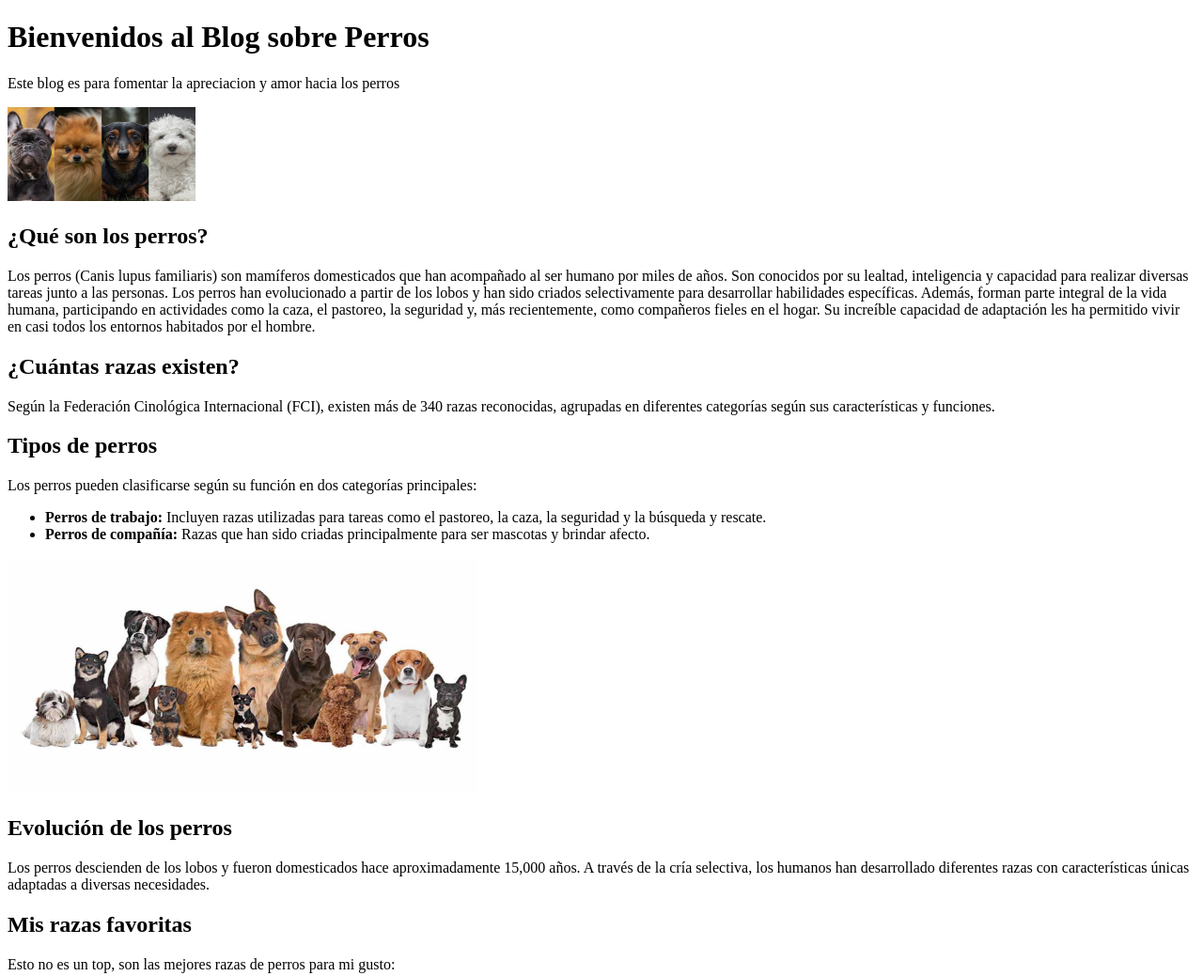
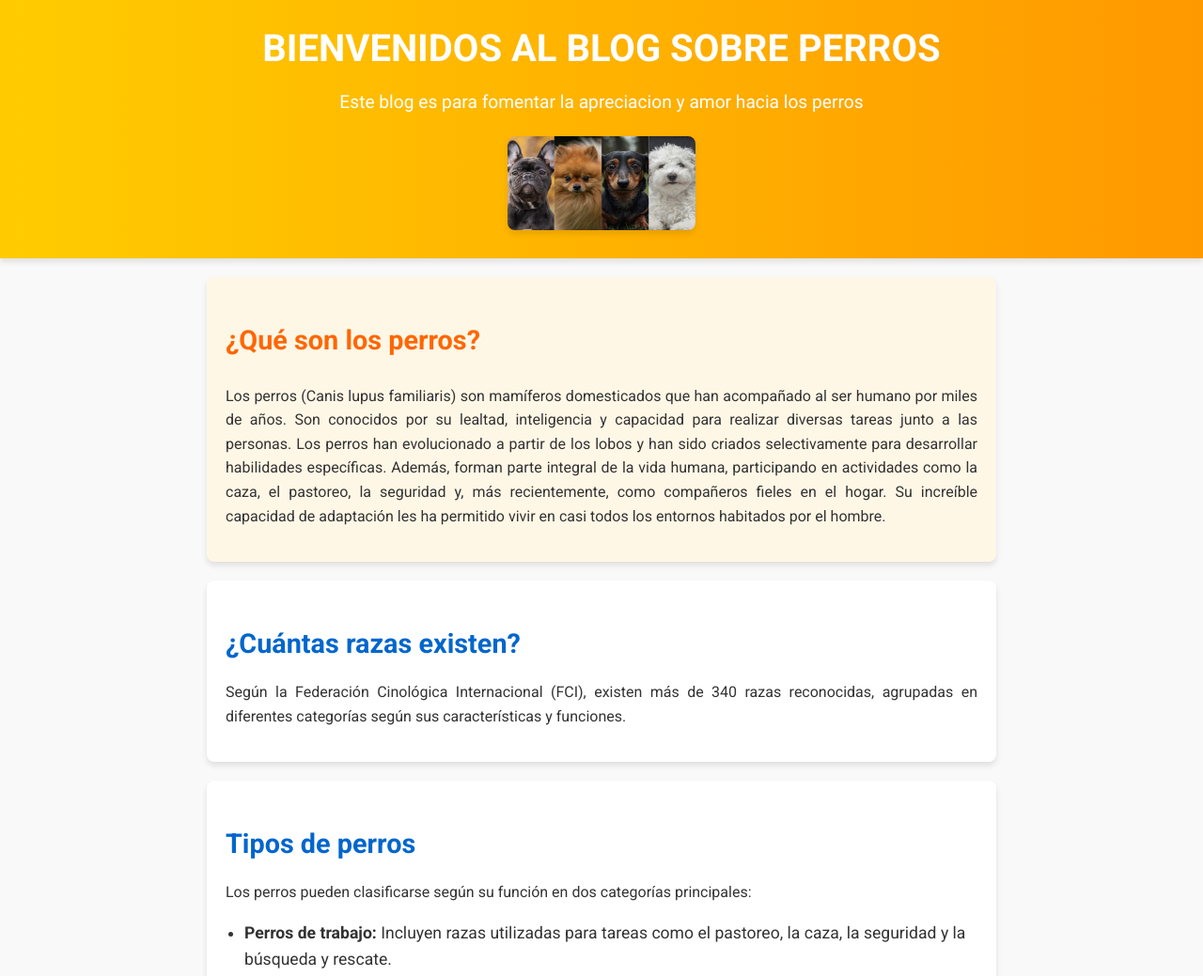
Before and after one commit to jemilianofl/CH50_intro-web_MiPrimerBlog, a plain HTML site: page index.html in a window 1280 px wide. Shown: the top 1039 px of the page at 94% size. Drawn offline with Linux system fonts and the light colour scheme.

Commit message:
Feat: Changes in the main page HTML and style CSS

```diff
--- a/index.html
+++ b/index.html
@@ -4,31 +4,46 @@
     <meta charset="UTF-8">
     <meta name="viewport" content="width=device-width, initial-scale=1.0">
     <title>Blog sobre Perros</title>
+    <link rel="stylesheet" href="./style.css">
+    <link rel="preconnect" href="https://fonts.googleapis.com">
+    <link rel="preconnect" href="https://fonts.gstatic.com" crossorigin>
+    <link href="https://fonts.googleapis.com/css2?family=Roboto:ital,wght@0,100..900;1,100..900&display=swap" rel="stylesheet">
 </head>
 <body>
-    <h1>Bienvenidos al Blog sobre Perros</h1>
-    <p>Este blog es para fomentar la apreciacion y amor hacia los perros</p>
+    <header>
+    <h1 class="Bienvenida">Bienvenidos al Blog sobre Perros</h1>
+    <p class="Bienvenida">Este blog es para fomentar la apreciacion y amor hacia los perros</p>
     <img src="images/perros_pequenos.jpg" alt="Perro" width="200" height="100">
+    </header>
 
-    <h2>¿Qué son los perros?</h2>
-    <p>Los perros (Canis lupus familiaris) son mamíferos domesticados que han acompañado al ser humano por miles de años. Son conocidos por su lealtad, inteligencia y capacidad para realizar diversas tareas junto a las personas. Los perros han evolucionado a partir de los lobos y han sido criados selectivamente para desarrollar habilidades específicas. Además, forman parte integral de la vida humana, participando en actividades como la caza, el pastoreo, la seguridad y, más recientemente, como compañeros fieles en el hogar. Su increíble capacidad de adaptación les ha permitido vivir en casi todos los entornos habitados por el hombre.</p>
+    <summary>
+    <h2 class="perros">¿Qué son los perros?</h2>
+    <p class="perros">Los perros (Canis lupus familiaris) son mamíferos domesticados que han acompañado al ser humano por miles de años. Son conocidos por su lealtad, inteligencia y capacidad para realizar diversas tareas junto a las personas. Los perros han evolucionado a partir de los lobos y han sido criados selectivamente para desarrollar habilidades específicas. Además, forman parte integral de la vida humana, participando en actividades como la caza, el pastoreo, la seguridad y, más recientemente, como compañeros fieles en el hogar. Su increíble capacidad de adaptación les ha permitido vivir en casi todos los entornos habitados por el hombre.</p>
+    </summary>
 
-    <h2>¿Cuántas razas existen?</h2>
-    <p>Según la Federación Cinológica Internacional (FCI), existen más de 340 razas reconocidas, agrupadas en diferentes categorías según sus características y funciones.</p>
+    <section><!-- Tipos de razas -->
+    <h2 class="razas">¿Cuántas razas existen?</h2>
+    <p class="razas">Según la Federación Cinológica Internacional (FCI), existen más de 340 razas reconocidas, agrupadas en diferentes categorías según sus características y funciones.</p>
+    </section>
 
-    <h2>Tipos de perros</h2>
-    <p>Los perros pueden clasificarse según su función en dos categorías principales:</p>
+    <section>
+    <h2 class="tipos">Tipos de perros</h2>
+    <p class="tipos">Los perros pueden clasificarse según su función en dos categorías principales:</p>
     <ul>
         <li><strong>Perros de trabajo:</strong> Incluyen razas utilizadas para tareas como el pastoreo, la caza, la seguridad y la búsqueda y rescate.</li>
         <li><strong>Perros de compañía:</strong> Razas que han sido criadas principalmente para ser mascotas y brindar afecto.</li>
     </ul>
     <img src="images/perrohumano001.jpg" alt="Perros de compañia y trabajo" width="500" height="250">
+    </section>
 
-    <h2>Evolución de los perros</h2>
-    <p>Los perros descienden de los lobos y fueron domesticados hace aproximadamente 15,000 años. A través de la cría selectiva, los humanos han desarrollado diferentes razas con características únicas adaptadas a diversas necesidades.</p>
+    <section>
+    <h2 class="evolucion">Evolución de los perros</h2>
+    <p class="evolucion">Los perros descienden de los lobos y fueron domesticados hace aproximadamente 15,000 años. A través de la cría selectiva, los humanos han desarrollado diferentes razas con características únicas adaptadas a diversas necesidades.</p>
+    </section>
 
-    <h2>Mis razas favoritas</h2>
-    <p>Esto no es un top, son las mejores razas de perros para mi gusto:</p>
+    <section>
+    <h2 class="razas-favoritas">Mis razas favoritas</h2>
+    <p class="razas-favoritas">Esto no es un top, son las mejores razas de perros para mi gusto:</p>
     <ol>
         <li>Standforshire Pitbull</li>
         <img src="images/standforshire.jpg" alt="Standforshire Pitbull" width="100" height="50">
@@ -41,8 +56,11 @@
         <li>Mestizos</li>
         <img src="images/perro_mestizo.jpg" alt="Mestizos" width="100" height="50">
     </ol>
+    </section>
 
-    <h3>Biografía del autor:</h3>
-    <p>Soy Emiliano Flores, amante de los perros y padre de 2 hermosos perrhijos, una mestiza de 2 años y un salchicha adoptado de 6 años.</p>
+    <footer>
+    <h3 class="biografia">Biografía del autor:</h3>
+    <p class="biografia">Soy Emiliano Flores, amante de los perros y padre de 2 hermosos perrhijos, una mestiza de 2 años y un salchicha adoptado de 6 años.</p>
+    </footer>
 </body>
 </html>
--- /dev/null
+++ b/style.css
@@ -0,0 +1,105 @@
+/* General Styles */
+body {
+    font-family: 'Roboto', sans-serif;
+    margin: 0;
+    padding: 0;
+    line-height: 1.6;
+    color: #333;
+    background-color: #f9f9f9;
+}
+
+/* Header */
+header {
+    background: linear-gradient(to right, #ffcc00, #ff9900);
+    text-align: center;
+    padding: 20px;
+    color: white;
+    box-shadow: 0 4px 6px rgba(0, 0, 0, 0.1);
+}
+
+header h1 {
+    font-size: 2.5em;
+    margin: 0;
+    text-transform: uppercase;
+}
+
+header p {
+    font-size: 1.2em;
+    margin: 10px 0 20px;
+}
+
+/* Summary Section */
+summary {
+    background-color: #fff7e6;
+    padding: 20px;
+    margin: 20px auto;
+    border-radius: 8px;
+    max-width: 800px;
+    box-shadow: 0 4px 6px rgba(0, 0, 0, 0.1);
+}
+
+summary h2 {
+    color: #ff6600;
+    font-size: 1.8em;
+}
+
+summary p {
+    text-align: justify;
+}
+
+/* Section Styles */
+section {
+    background-color: #ffffff;
+    padding: 20px;
+    margin: 20px auto;
+    border-radius: 8px;
+    max-width: 800px;
+    box-shadow: 0 4px 6px rgba(0, 0, 0, 0.1);
+}
+
+section h2 {
+    font-size: 1.8em;
+    color: #0066cc;
+    margin-bottom: 10px;
+}
+
+section p {
+    text-align: justify;
+}
+
+/* List Styles */
+ul, ol {
+    margin: 10px 0;
+    padding-left: 20px;
+}
+
+li {
+    margin: 10px 0;
+    font-size: 1.1em;
+}
+
+/* Images */
+img {
+    display: block;
+    margin: 10px auto;
+    border-radius: 8px;
+    box-shadow: 0 4px 6px rgba(0, 0, 0, 0.1);
+}
+
+/* Footer */
+footer {
+    background: linear-gradient(to right, #0066cc, #003366);
+    color: white;
+    text-align: center;
+    padding: 20px;
+    margin-top: 20px;
+}
+
+footer h3 {
+    font-size: 1.5em;
+    margin-bottom: 10px;
+}
+
+footer p {
+    font-size: 1em;
+}
```
